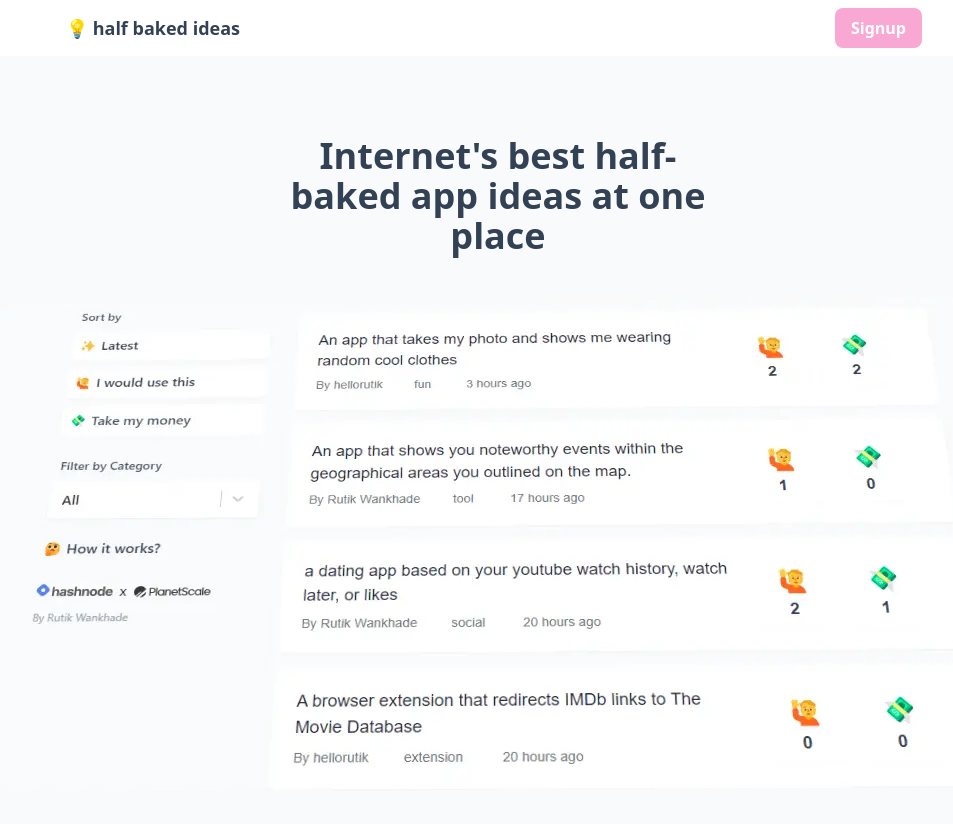
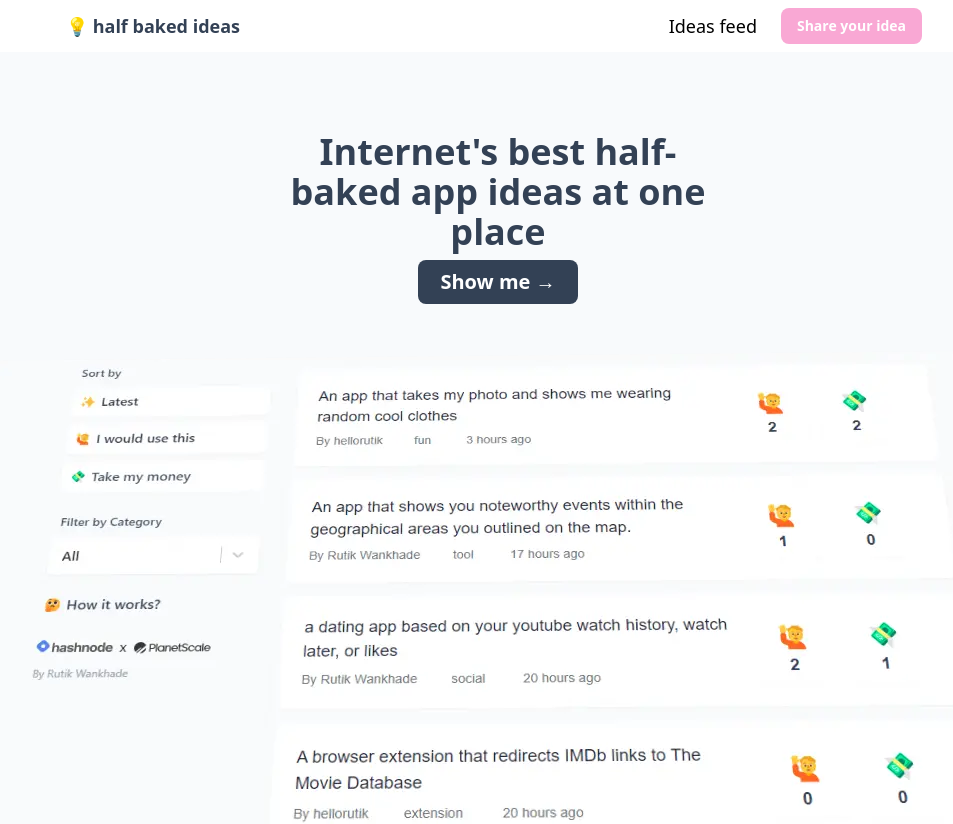
Before and after one commit to petedev0105/halfbakedideas, a Next.js app: page / in a window 1280 px wide. Shown: the top 824 px of the page, without its empty margins (142-1095 px from the left). Built offline with nearby package versions, Linux system fonts and the light colour scheme; no server answers.

Commit message:
fix auth issue

```diff
--- a/components/Header.js
+++ b/components/Header.js
@@ -33,11 +33,15 @@ const Header = () => {
                         </button>
                     </div>
                 ) : (
-                    <button
-                        onClick={() => signIn('google')}
-                        className=" text-white font-semibold bg-pink-300 hover:bg-pink-400 px-4 p-2 rounded-lg">
-                        Signup
-                    </button>
+                    <div className="flex items-center">
+                        <Link href="/feed"><span className="md:text-lg text-sm font-Notosans mx-6 cursor-pointer hover:text-pink-400">Ideas feed</span></Link>
+                        <button
+                            onClick={() => signIn('google')}
+                            className=" text-white font-semibold md:text-md text-sm bg-pink-300 hover:bg-pink-400 px-4 p-2 rounded-lg">
+                            Share your idea
+                        </button>
+                    </div>
+
                 )}
 
             </div>
--- a/pages/feed.js
+++ b/pages/feed.js
@@ -9,18 +9,20 @@ import Select from 'react-select'
 import { useSession } from 'next-auth/react'
 import { Tab } from '@headlessui/react'
 import { useRouter } from 'next/router'
+import LoginPopup from '../components/LoginPopup'
 
 const Feed = () => {
     const router = useRouter()
 
     const { data: session, status } = useSession()
     const [category, setCategory] = useState({ label: "all", value: "all" })
+    const [showLoginPopup, setShowLoginPopup] = useState(false)
 
-    useEffect(() => {
-        if (!session) {
-            router.push('/')
-        }
-    }, [session])
+    // useEffect(() => {
+    //     if (!session) {
+    //         router.push('/')
+    //     }
+    // }, [session])
 
 
     const fetcher = (...args) => fetch(...args).then(res => res.json())
@@ -43,7 +45,10 @@ const Feed = () => {
                 <meta property="og:image" content="https://user-images.githubusercontent.com/47467468/182023140-4eb3ddf2-11d6-4ccb-9cdb-ca05fd32af64.png" />
             </Head>
 
-
+            <LoginPopup
+                showLoginPopup={showLoginPopup}
+                setShowLoginPopup={setShowLoginPopup}
+            />
 
             <div className="m-4 flex md:flex-row flex-col mx-auto md:w-9/12 ">
 
@@ -119,6 +124,7 @@ const Feed = () => {
                                                 key={post.id}
                                                 postId={post.id}
                                                 post={post}
+                                                setShowLoginPopup={setShowLoginPopup}
                                             />
 
                                         })
@@ -142,6 +148,8 @@ const Feed = () => {
                                             key={post.id}
                                             postId={post.id}
                                             post={post}
+                                            setShowLoginPopup={setShowLoginPopup}
+
                                         />
 
                                     })
@@ -165,6 +173,8 @@ const Feed = () => {
                                             key={post.id}
                                             postId={post.id}
                                             post={post}
+                                            setShowLoginPopup={setShowLoginPopup}
+
                                         />
 
                                     })
--- a/pages/index.js
+++ b/pages/index.js
@@ -6,6 +6,7 @@ import hero from '../assets/images/hero.webp'
 import Image from 'next/image'
 import { useRouter } from 'next/router'
 import Footer from '../components/Footer'
+import Link from "next/link";
 
 const Home = () => {
 
@@ -39,12 +40,15 @@ const Home = () => {
             Internet's best half-baked app ideas at one place
           </h1>
 
+          <Link href="/feed" ><span className=" w-40 mx-auto text-white text-center font-semibold text-xl p-2 bg-slate-700 hover:bg-slate-800 rounded-lg px-4 my-2 cursor-pointer">Show me &rarr;</span></Link>
+
 
 
           <div className="mx-auto ">
             <Image src={hero} />
 
           </div>
+
 
         </div>
 
```
